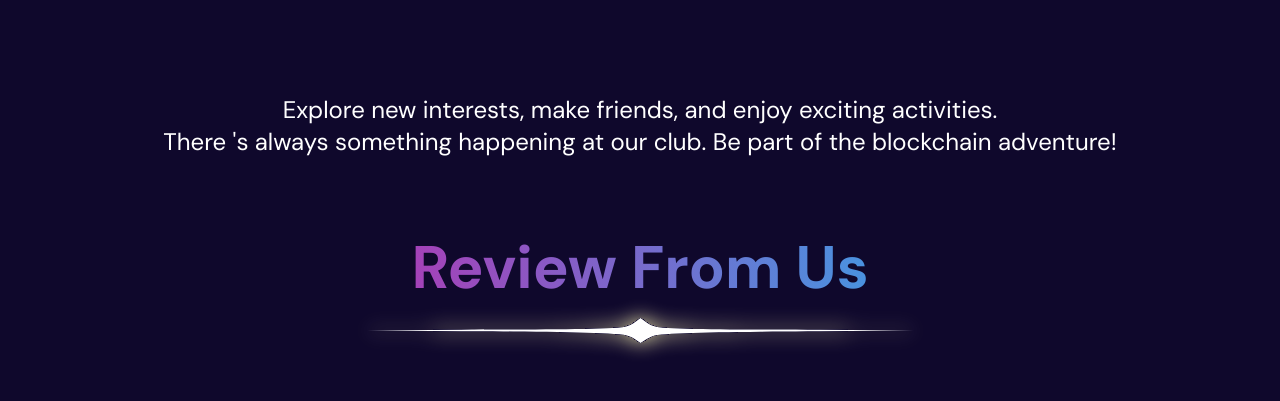
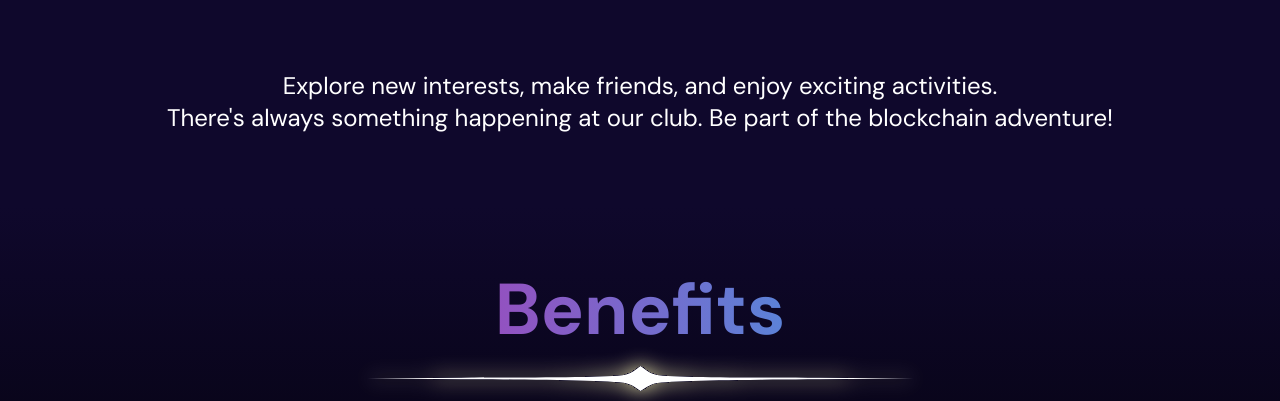
Before and after one commit to CUBS-sources-code/CUBS-website, a Next.js app: page /community in a window 1280 px wide. Shown: the part 270-671 px from the top of the page. Built offline with nearby package versions, Linux system fonts and the light colour scheme; grey boxes are pictures that could not be loaded.

Commit message:
fix: remove review section

```diff
--- a/src/app/community/page.tsx
+++ b/src/app/community/page.tsx
@@ -8,7 +8,7 @@ export default function CommunityPage() {
     return (
         <div>
             <CommunityHeader />
-            <ReviewFromUs />
+            {/* <ReviewFromUs /> */}
             <Benefits />
             <OurMembers />
             <MemberBox/>
--- a/src/components/Community/CommunityHeader.tsx
+++ b/src/components/Community/CommunityHeader.tsx
@@ -25,6 +25,15 @@ const CommunityHeader: React.FC = () => {
           <div className="w-2 h-2 bg-white rounded-full"></div>
         </div>
       </div>
+      <div className='mt-[10vh]'>
+        <h2 className="text-2xl font-sm text-center">
+          Explore new interests, make friends, and enjoy exciting activities.
+        </h2>
+        <h2 className="text-2xl font-sm text-center mb-2">
+          There&#39;s always something happening at our club. Be part of the
+          blockchain adventure!
+        </h2>
+      </div>
     </div>
   );
 };
--- a/src/components/Community/ReviewFromUs.tsx
+++ b/src/components/Community/ReviewFromUs.tsx
@@ -6,13 +6,6 @@ import FlareComponent from "../Home/FlareComponent";
 const ReviewFromUs = () => {
   return (
     <div className="bg-[#0F082C] text-white p-10">
-      <h2 className="text-2xl font-sm text-center">
-        Explore new interests, make friends, and enjoy exciting activities.
-      </h2>
-      <h2 className="text-2xl font-sm text-center mb-20">
-        There &#39;s always something happening at our club. Be part of the
-        blockchain adventure!
-      </h2>
       <h1 className="text-6xl font-bold text-center text-gradient">
         Review From Us
       </h1>
```
